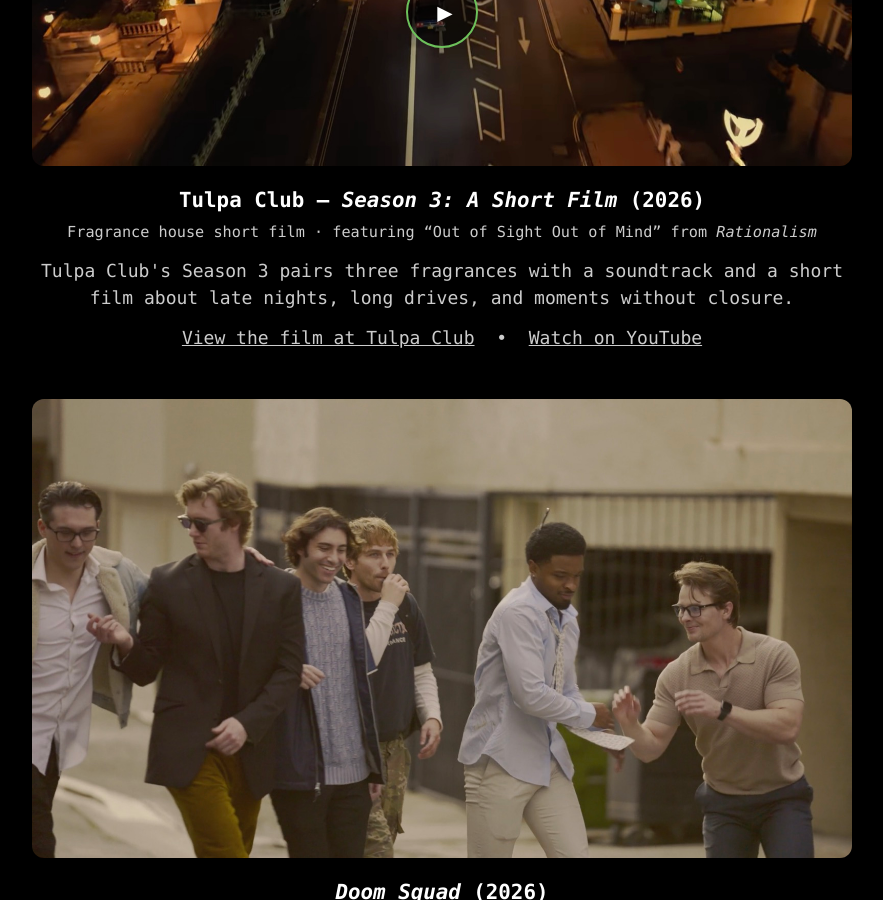
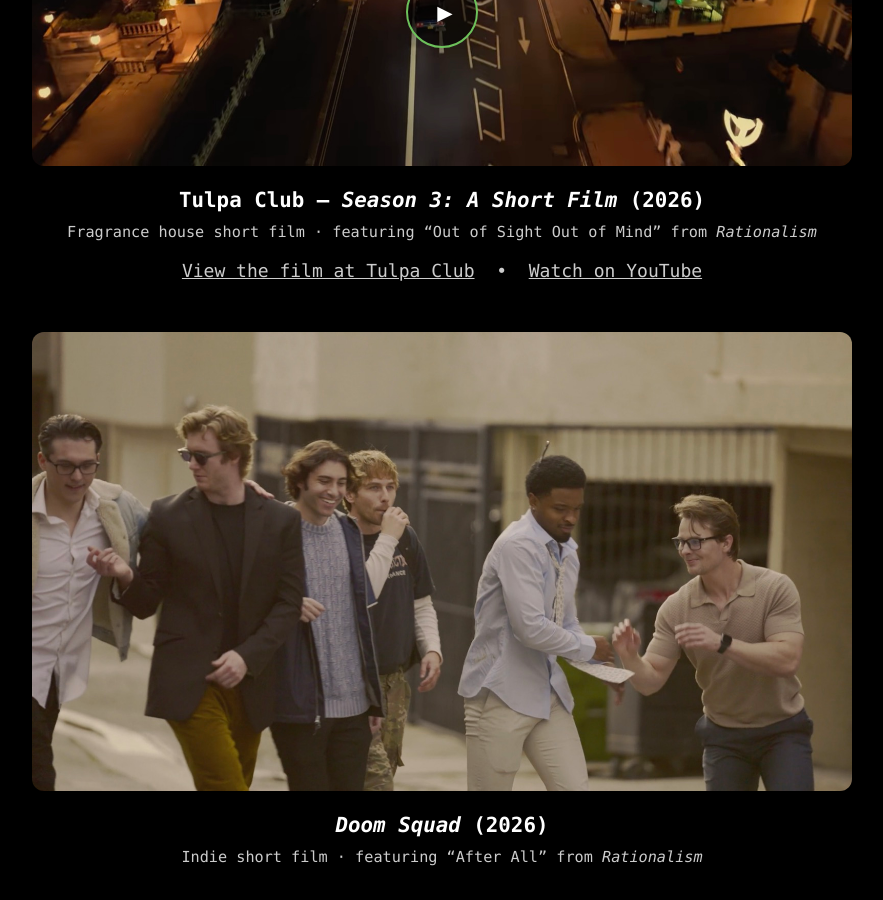
Before and after one commit to darks0ft/website, a Jekyll site: the page built from sync.html, in a window 1280 px wide and 900 px high, scrolled down 1408 px. Shown: the whole window, without its empty margins (198-1081 px from the left). Built offline with Jekyll 4.4.1, drawn with Linux system fonts in a browser that asks for light colours; some web fonts are replaced.

Commit message:
Sync page: trim Tulpa Club description

```diff
--- a/sync.html
+++ b/sync.html
@@ -57,10 +57,6 @@
       </a>
       <h3>Tulpa Club — <em>Season 3: A Short Film</em> (2026)</h3>
       <p class="sync-meta">Fragrance house short film · featuring “Out of Sight Out of Mind” from <em>Rationalism</em></p>
-      <p>
-        Tulpa Club's Season 3 pairs three fragrances with a soundtrack and a short film about late nights,
-        long drives, and moments without closure.
-      </p>
       <p>
         <a href="https://tulpaclub.com/film/" target="_blank" rel="noopener">View the film at Tulpa Club</a>
         &nbsp;•&nbsp;
```
Also changed, not shown: 1 other file.
